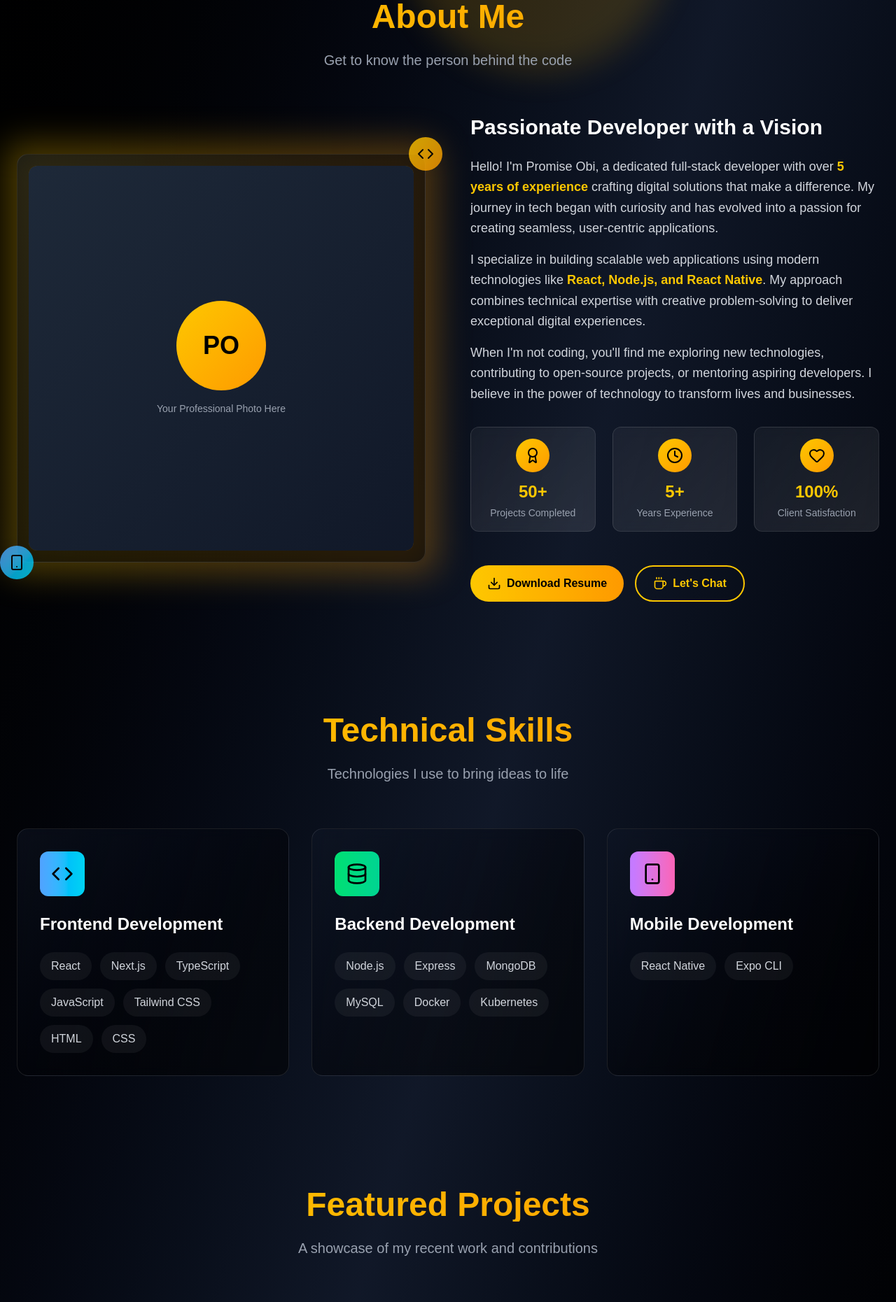
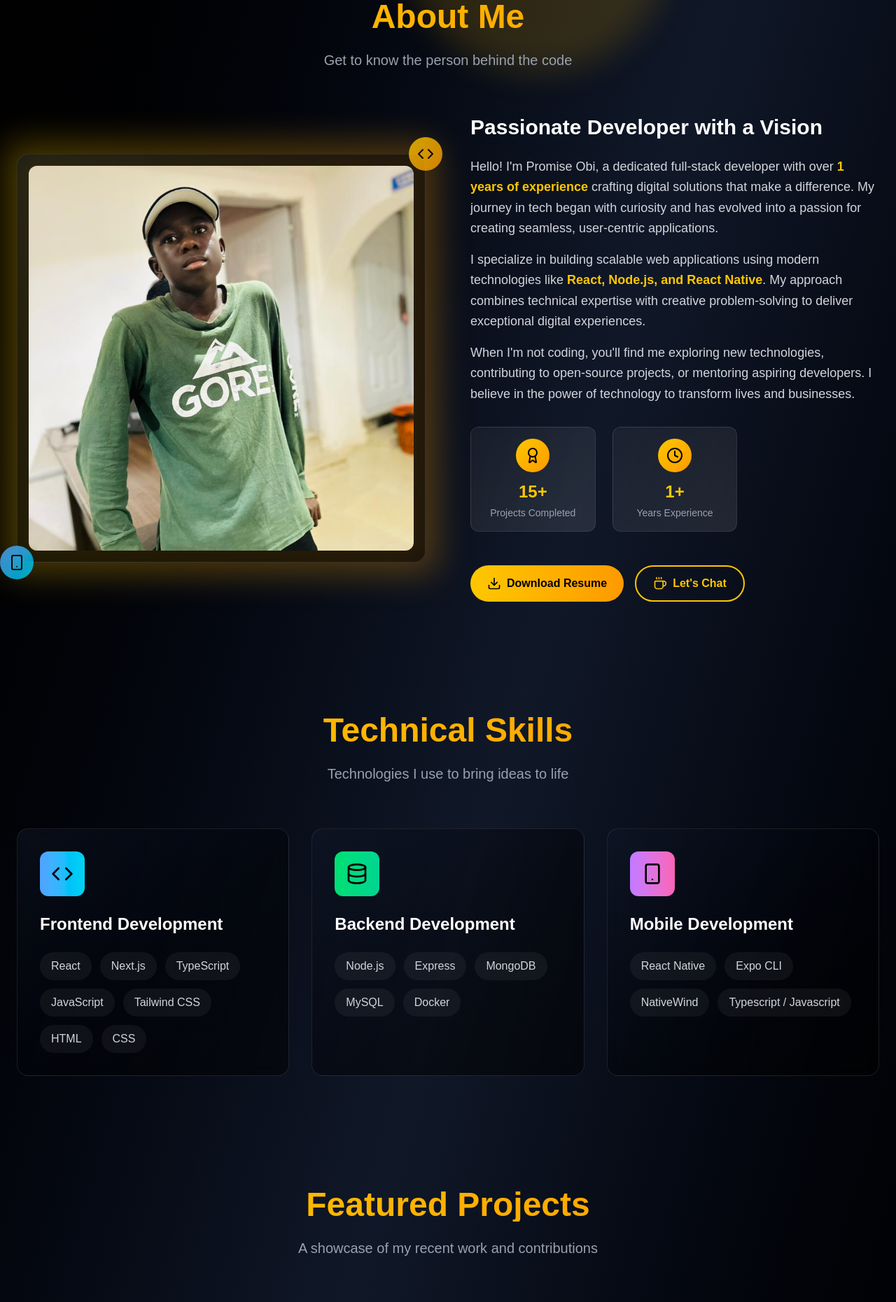
Before and after one commit to Promise278/My-New-Portfolio-Website, a Next.js app: page / in a window 1280 px wide. Shown: the part 880-2741 px from the top of the page at 70% size. Built offline with nearby package versions, Linux system fonts and the light colour scheme.

Commit message:
updated portfolio website

```diff
--- a/app/components/aboutme.tsx
+++ b/app/components/aboutme.tsx
@@ -1,6 +1,7 @@
 "use client"
 import React, { useState } from 'react'
 import { Download, Code, Smartphone, Award, Coffee, Clock, Heart } from 'lucide-react';
+import Image from "next/image";
 
 function AboutPage() {
     const [isVisible, setIsVisible] = useState({});
@@ -35,15 +36,13 @@ function AboutPage() {
                 {/* Image Container */}
                 <div className="relative bg-gradient-to-br from-gray-900/50 to-black/50 backdrop-blur-sm border border-white/10 rounded-2xl p-4 group-hover:border-yellow-400/50 transition-all duration-500">
                   <div className="aspect-square rounded-xl overflow-hidden bg-gradient-to-br from-yellow-400/20 to-amber-500/20 flex items-center justify-center">
-                    {/* Placeholder for actual image */}
-                    <div className="w-full h-full bg-gradient-to-br from-gray-800 to-gray-900 rounded-xl flex items-center justify-center text-gray-400">
-                      <div className="text-center">
-                        <div className="w-32 h-32 bg-gradient-to-br from-yellow-400 to-amber-500 rounded-full mx-auto mb-4 flex items-center justify-center">
-                          <span className="text-4xl font-bold text-black">PO</span>
-                        </div>
-                        <p className="text-sm">Your Professional Photo Here</p>
-                      </div>
-                    </div>
+                      <Image
+                        src="/promise.jpeg"
+                        alt="Logo"
+                        width={560}
+                        height={540}
+                        className="rounded-md"
+                      />
                   </div>
                 </div>
 
@@ -70,7 +69,7 @@ function AboutPage() {
                 <div className="space-y-4 text-lg text-gray-300 leading-relaxed">
                   <p>
                     Hello! I'm Promise Obi, a dedicated full-stack developer with over{' '}
-                    <span className="text-yellow-400 font-semibold">5 years of experience</span> crafting
+                    <span className="text-yellow-400 font-semibold">1 years of experience</span> crafting
                     digital solutions that make a difference. My journey in tech began with curiosity and has
                     evolved into a passion for creating seamless, user-centric applications.
                   </p>
@@ -91,9 +90,8 @@ function AboutPage() {
               {/* Stats */}
               <div className="grid grid-cols-2 sm:grid-cols-3 gap-6">
                 {[
-                  { number: '50+', label: 'Projects Completed', icon: Award },
-                  { number: '5+', label: 'Years Experience', icon: Clock },
-                  { number: '100%', label: 'Client Satisfaction', icon: Heart }
+                  { number: '15+', label: 'Projects Completed', icon: Award },
+                  { number: '1+', label: 'Years Experience', icon: Clock },
                 ].map((stat, index) => (
                   <div
                     key={stat.label}
--- a/app/components/footer.tsx
+++ b/app/components/footer.tsx
@@ -18,7 +18,7 @@ function Footer() {
               <a
                 href="https://github.com/Promise278"
                 target="_blank"
-                // rel="noopener noreferrer"
+                rel="noopener noreferrer"
                 className="p-3 rounded-full cursor-pointer bg-white/5 hover:bg-yellow-400/20 hover:text-yellow-400 transition-all duration-300 group"
               >
                 <Github className="w-6 h-6 cursor-pointer group-hover:scale-110 transition-transform duration-300" />
@@ -26,7 +26,7 @@ function Footer() {
               <a
                 href="https://www.linkedin.com/in/promise-obi-9a6878328/"
                 target="_blank"
-                // rel="noopener noreferrer"
+                rel="noopener noreferrer"
                 className="p-3 rounded-full bg-white/5 hover:bg-yellow-400/20 hover:text-yellow-400 transition-all duration-300 group"
               >
                 <Linkedin className="w-6 h-6 cursor-pointer group-hover:scale-110 transition-transform duration-300" />
--- a/app/components/nav.tsx
+++ b/app/components/nav.tsx
@@ -1,15 +1,18 @@
-import React from 'react'
-import { Mail } from 'lucide-react';
+"use client"
+import React, { useState } from 'react';
+import { Mail, Menu, X } from 'lucide-react';
 
 function Nav() {
+  const [isOpen, setIsOpen] = useState(false);
+
   return (
-    <div>
     <nav className="fixed top-0 w-full z-50 bg-black/20 backdrop-blur-lg border-b border-white/10">
       <div className="max-w-7xl mx-auto px-6 py-4">
         <div className="flex justify-between items-center">
           <div className="text-2xl font-bold bg-gradient-to-r from-yellow-400 to-amber-500 bg-clip-text text-transparent">
             Promise Obi
           </div>
+
           <div className="hidden md:flex space-x-8">
             {['About', 'Skills', 'Projects', 'Contact'].map((item) => (
               <a
@@ -22,7 +25,8 @@ function Nav() {
               </a>
             ))}
           </div>
-            <div className='hidden md:flex'>
+
+          <div className="hidden md:flex">
             <a
               href="#contact"
               className="px-5 py-3 border-2 border-yellow-400 text-yellow-400 font-bold rounded-full hover:bg-yellow-400 hover:text-black transition-all duration-300 flex items-center gap-2"
@@ -31,11 +35,38 @@ function Nav() {
               <Mail className="w-5 h-5" />
             </a>
           </div>
+
+          <button
+            className="md:hidden text-yellow-400"
+            onClick={() => setIsOpen(!isOpen)}
+          >
+            {isOpen ? <X className="w-7 h-7" /> : <Menu className="w-7 h-7" />}
+          </button>
         </div>
       </div>
+
+      {isOpen && (
+        <div className="md:hidden bg-black/90 text-white px-6 py-4 space-y-4">
+          {['About', 'Skills', 'Projects', 'Contact'].map((item) => (
+            <a
+              key={item}
+              href={`#${item.toLowerCase()}`}
+              className="block hover:text-yellow-400 transition-colors duration-300"
+              onClick={() => setIsOpen(false)}
+            >
+              {item}
+            </a>
+          ))}
+          <a
+            href="#contact"
+            className="block px-5 py-3 border-2 border-yellow-400 text-yellow-400 font-bold rounded-full hover:bg-yellow-400 hover:text-black transition-all duration-300"
+          >
+            Get In Touch
+          </a>
+        </div>
+      )}
     </nav>
-    </div>
-  )
+  );
 }
 
-export default Nav
+export default Nav;
--- a/app/components/projectsection.tsx
+++ b/app/components/projectsection.tsx
@@ -16,32 +16,32 @@ function ProjectSection() {
 
     const projects = [
       {
-        title: "Tradenest Marketplace",
-        description: "A comprehensive e-commerce platform with real-time inventory management, secure payment processing, and advanced analytics dashboard.",
-        tech: ["Next.js", "Node.js", "MongoDB", "Stripe API"],
-        type: "Full-Stack",
-        link: "#"
+        title: "Emart",
+        description: "A comprehensive e-commerce platform where users buy products.",
+        tech: ["React", "Javascript", "Tailwindcss"],
+        type: "Frontend",
+        link: "https://github.com/Promise278/E-mart"
       },
       {
-        title: "Task Management App",
-        description: "Mobile-first task management application with offline synchronization, push notifications, and collaborative features.",
-        tech: ["React Native", "Expo", "Firebase", "Redux"],
-        type: "Mobile",
-        link: "#"
+        title: "Movie Website",
+        description: "A website for movies and featured movies for users to see and watch",
+        tech: ["Nextjs", "Typescript", "Tailwind"],
+        type: "Frontend",
+        link: "https://github.com/Promise278/Movie-Next"
       },
       {
-        title: "Portfolio Dashboard",
-        description: "Modern responsive dashboard with data visualization, real-time updates, and dark/light theme support.",
-        tech: ["React", "TypeScript", "Chart.js", "Tailwind"],
-        type: "Frontend",
-        link: "#"
+        title: "Jamb-App",
+        description: "build a jamb app that helps user to study well for exams",
+        tech: ["ReactNative", "Javascript", "NativeWind", "Expo-Cli"],
+        type: "Mobile",
+        link: "https://github.com/Promise278/Jamb-app"
       },
       {
-        title: "API Gateway Service",
-        description: "Scalable microservices architecture with authentication, rate limiting, and comprehensive logging system.",
-        tech: ["Node.js", "Express", "Docker", "Kubernetes"],
+        title: "TODO Server",
+        description: "these is a todo that has endpoints for add-todo, seealltodo, register, login, delete, pastdate, seealluser.",
+        tech: ["Node.js", "Express", "Bycrpt"],
         type: "Backend",
-        link: "#"
+        link: "https://github.com/Promise278/Todo-Server"
       }
     ];
 
@@ -77,6 +77,8 @@ function ProjectSection() {
                     </span>
                     <a
                       href={project.link}
+                      target="_blank"
+                      rel="noopener noreferrer"
                       className="p-2 rounded-full bg-white/5 hover:bg-yellow-400/20 hover:text-yellow-400 transition-all duration-300 group-hover:scale-110"
                     >
                       <ExternalLink className="w-5 h-5" />
--- a/app/components/skillsection.tsx
+++ b/app/components/skillsection.tsx
@@ -8,8 +8,8 @@ import "aos/dist/aos.css";
 function SkillSection() {
     const skills = {
         frontend: ['React', 'Next.js', 'TypeScript', 'JavaScript', 'Tailwind CSS', 'HTML', 'CSS'],
-        backend: ['Node.js', 'Express', 'MongoDB', 'MySQL', 'Docker', 'Kubernetes'],
-        mobile: ['React Native', 'Expo CLI']
+        backend: ['Node.js', 'Express', 'MongoDB', 'MySQL', 'Docker'],
+        mobile: ['React Native', 'Expo CLI', 'NativeWind', 'Typescript / Javascript']
     };
     useEffect(() => {
         AOS.init({
```
Also changed, not shown: public/promise.jpeg (added). Lines whose indentation alone changed are shown as unchanged.
